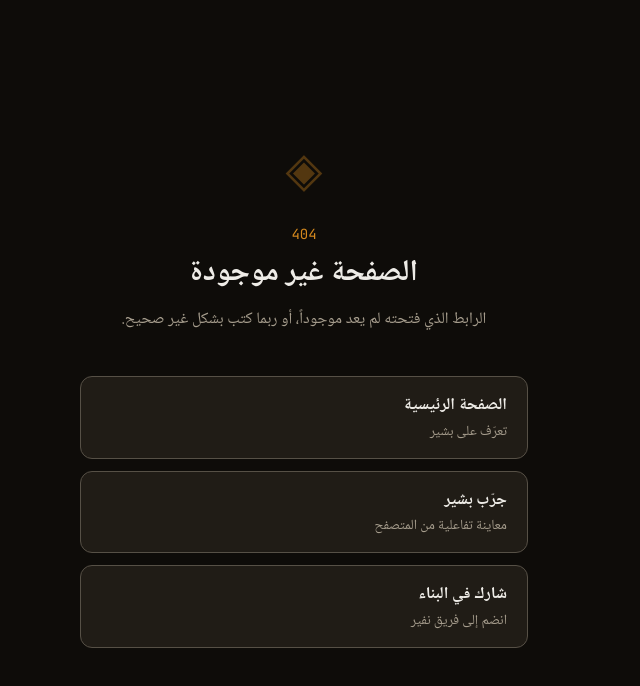
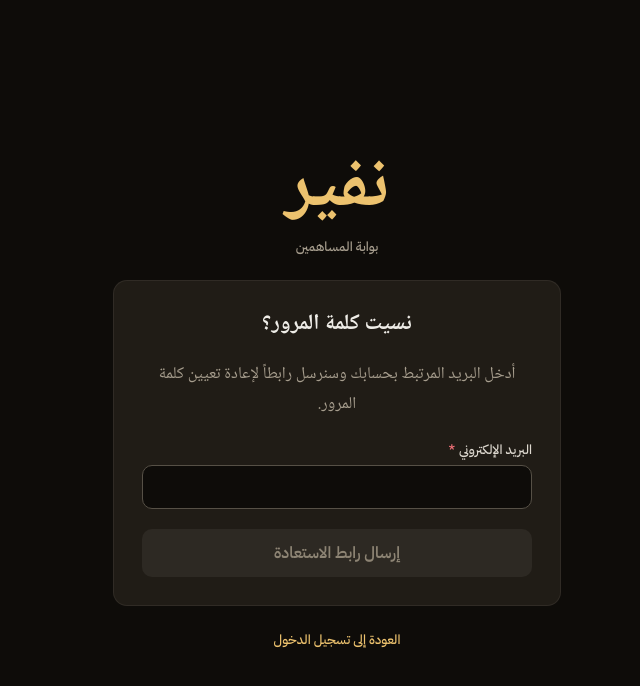
Before and after one commit to altyebv/Nafeer, a Next.js app in the folder Nafeer/: page /forgot-password in a window 1280 px wide. Before the commit this address had no page. Shown: the top 686 px of the page, without its empty margins (426-1066 px from the left). Built offline with nearby package versions, Linux system fonts and the light colour scheme.

Commit message:
PassReset:  forget pass and metadata UI components

```diff
--- /dev/null
+++ b/Nafeer/src/app/forgot-password/layout.jsx
@@ -0,0 +1,12 @@
+import { pageMetadata } from '@/lib/seo';
+
+export const metadata = pageMetadata({
+  title: 'استعادة كلمة المرور',
+  description: 'استعادة كلمة مرور حساب المساهم في نفير.',
+  path: '/forgot-password',
+  noindex: true,
+});
+
+export default function Layout({ children }) {
+  return children;
+}
--- /dev/null
+++ b/Nafeer/src/app/forgot-password/page.jsx
@@ -0,0 +1,76 @@
+'use client';
+import { useState } from 'react';
+import Link from 'next/link';
+import { Button, Card, Field, Input } from '@/components/ui';
+
+export default function ForgotPasswordPage() {
+  const [email, setEmail] = useState('');
+  const [loading, setLoading] = useState(false);
+  const [error, setError] = useState('');
+  const [sent, setSent] = useState(false);
+
+  const submit = async (e) => {
+    e.preventDefault();
+    setLoading(true);
+    setError('');
+    try {
+      const res = await fetch('/api/auth/password-reset/request', {
+        method: 'POST',
+        credentials: 'same-origin',
+        headers: { 'Content-Type': 'application/json' },
+        body: JSON.stringify({ email }),
+      });
+      const data = await res.json().catch(() => ({}));
+      if (!res.ok) {
+        setError(data.message || data.error || 'تعذّر إرسال الطلب. حاول مرة أخرى.');
+        return;
+      }
+      setSent(true);
+    } catch {
+      setError('تعذّر الاتصال بالخادم');
+    } finally {
+      setLoading(false);
+    }
+  };
+
+  return (
+    <div className="min-h-screen bg-page text-fg font-ui flex items-center justify-center px-4 py-10" dir="rtl">
+      <div className="w-full max-w-md flex flex-col gap-6">
+        <Link href="/" className="flex flex-col items-center gap-1 text-center">
+          <span className="t-display font-bold text-fg-accent">نفير</span>
+          <span className="t-label text-fg-muted">بوابة المساهمين</span>
+        </Link>
+
+        <Card padding="lg">
+          {sent ? (
+            <div className="flex flex-col gap-4 text-center">
+              <h1 className="t-h2 text-fg-strong">تحقّق من بريدك</h1>
+              <p role="status" className="t-body text-fg-muted">
+                إذا كان للبريد حساب مؤهل، فستصلك رسالة برابط إعادة التعيين. تحقق من البريد الوارد والرسائل غير المرغوب فيها.
+              </p>
+            </div>
+          ) : (
+            <form onSubmit={submit} className="flex flex-col gap-5">
+              <h1 className="t-h2 text-fg-strong text-center">نسيت كلمة المرور؟</h1>
+              <p className="t-body text-fg-muted text-center">أدخل البريد المرتبط بحسابك وسنرسل رابطاً لإعادة تعيين كلمة المرور.</p>
+              {error && (
+                <p role="alert" className="p-3 rounded-control bg-danger-surface border border-danger-border t-label text-danger text-center">{error}</p>
+              )}
+              <Field label="البريد الإلكتروني" required>
+                <Input type="email" autoComplete="email" dir="auto" value={email}
+                  onChange={(e) => setEmail(e.target.value)} className="h-11" />
+              </Field>
+              <Button type="submit" variant="primary" size="lg" block loading={loading} disabled={!email.trim()}>
+                {loading ? 'جارٍ الإرسال…' : 'إرسال رابط الاستعادة'}
+              </Button>
+            </form>
+          )}
+        </Card>
+
+        <p className="t-label text-fg-muted text-center">
+          <Link href="/signin" className="text-fg-accent hover:underline">العودة إلى تسجيل الدخول</Link>
+        </p>
+      </div>
+    </div>
+  );
+}
```
